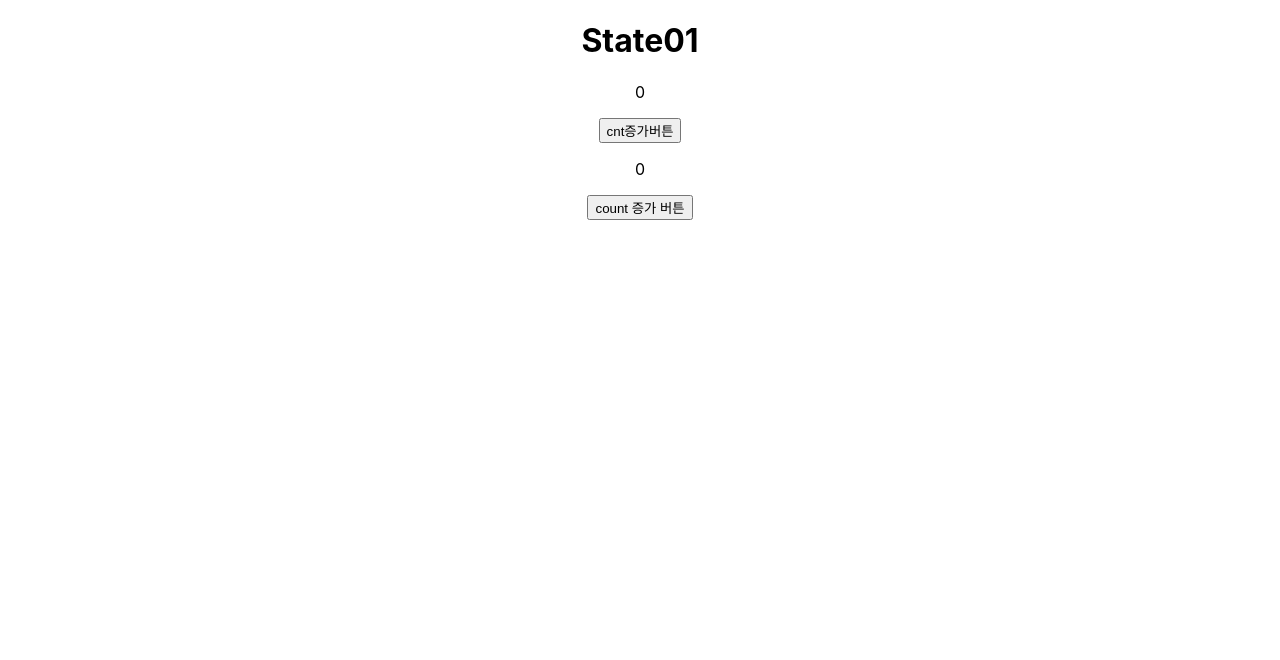
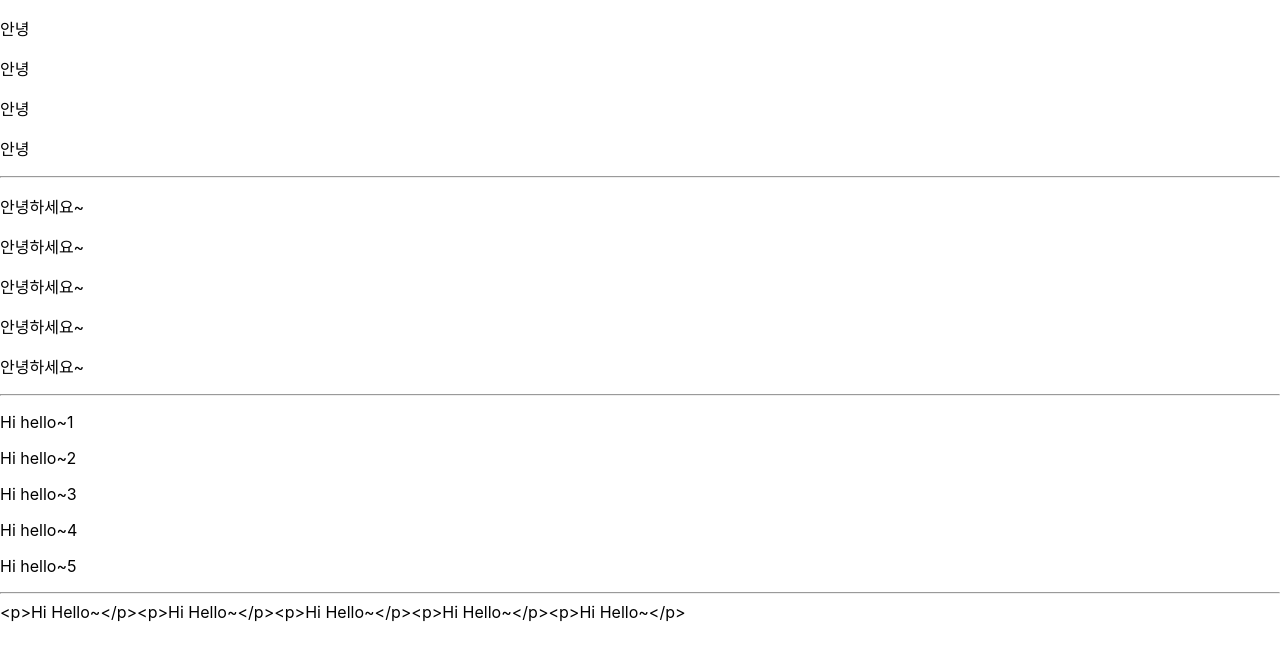
Before and after one commit to kdtlch3650-ctrl/fe-react-study, a React (Create React App) app: page / in a window 1280 px wide. Shown: the top 660 px of the page. Built offline with nearby package versions, Linux system fonts and the light colour scheme.

Commit message:
리액트 유용한 함수

```diff
--- a/src/App.js
+++ b/src/App.js
@@ -1,13 +1,14 @@
 import logo from './logo.svg';
 import './App.css';
 import Basic01 from './components/Basic01';
-import State01 from './components/State01';
+import State02 from './components/State02';
+import Export01 from './components/Export01';
 
 
 function App() {
 
   return(
-    <State01 />
+    <State02 />
   );
   // return (
   //   <div className="App">
--- /dev/null
+++ b/src/components/Export01.js
@@ -0,0 +1,20 @@
+import menus from '../data/mydata01'; //menus는 변수명
+import {menu3} from '../data/mydata01'; // menu3는 이름인수 같은 개념
+import { menu4, menu5,menu6 } from '../data/mydata02';
+
+
+function Export01(){
+    return (
+        <div>
+            <h1>Export01</h1>
+            <h2>{menus}</h2>
+            <h2>{menu4}</h2>
+            <h2>{menu5}</h2>
+            <h2>{menu6}</h2>
+
+            <h2>{menu3}</h2>
+        </div>
+    )
+}
+
+export default Export01;
--- /dev/null
+++ b/src/components/State02.js
@@ -0,0 +1,48 @@
+function State02() {
+
+    //실제 데이터 여러개로 반복
+    let msgArr = ["안녕", "안녕", "안녕", "안녕"];
+
+    //단순 반복용도로 사용할 배열
+    let numArr = [1, 1, 1, 1, 3];
+
+    //화면에 여러개 표시하는 내용을 반복문으로
+    let elArr = [];
+    for (let i = 1; i <= 5; i++) {
+        elArr.push(<p>Hi hello~{i}</p>);
+    }
+
+    let text = "";
+    for (let index = 0;index < 5; index++) {
+        text += "<p>Hi Hello~</p>";
+    }
+
+
+    return (
+        <div>
+            {
+                msgArr.map(function (msg) {
+                    return (
+                        <p>{msg}</p>
+                    )
+                })
+            }
+
+            <hr />
+
+            {
+                numArr.map(() => {
+                    return (
+                        <p>안녕하세요~</p>
+                    )
+                })
+            }
+
+            <hr />
+            {elArr}
+            <hr />
+            {text}
+        </div>
+    )
+}
+export default State02;
--- /dev/null
+++ b/src/data/mydata01.js
@@ -0,0 +1,12 @@
+
+
+
+let menu1 = '김밥';
+let menu2 = '돈까스';
+let menu3 = '라면';
+
+let menus = menu1 +menu2+menu3;
+
+export default menus;
+
+export {menu1,menu3};
--- /dev/null
+++ b/src/data/mydata02.js
@@ -0,0 +1,5 @@
+let menu4 = '짜장면';
+let menu5 = '짬뽕';
+let menu6 = '탕수육';
+
+export {menu4,menu5,menu6};
```
Also changed, not shown: src/data/arr_func.js (added, +100 -0 lines).
